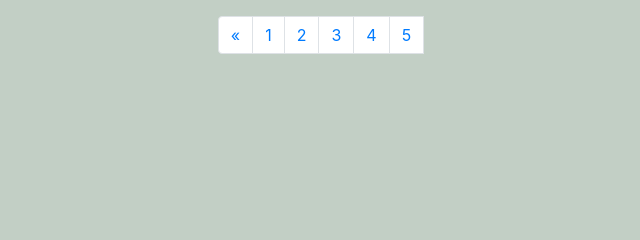
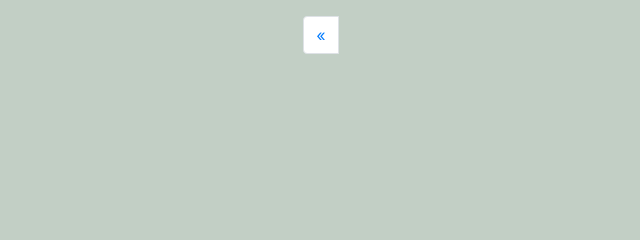
Before and after one commit to Camalo/site_in_symfony, a Symfony app: template templates/manager/index.html.twig in a window 1280 px wide. Shown: the part 490-730 px from the top of the page, without its empty margins (319-959 px from the left). Run offline with Twig, Linux system fonts and the light colour scheme; the template is opened without the code that fills it, so the values that code supplies are empty; form fields are guessed from the names that the template uses; some libraries are stand-ins or nearby versions.

Commit message:
Add files via upload

```diff
--- a/templates/manager/index.html.twig
+++ b/templates/manager/index.html.twig
@@ -66,7 +66,7 @@
                                         <td>{{ book.title }}</td>
                                         <td>{{book.author}}</td>
                                         <td>{{ book.year }}</td>
-                                <td><a class="btn btn-outline-primary" href="{{ path('show_book',{'book': book.id}) }}">Подробно</a></th>
+                                        <td><a class="btn btn-outline-primary" href="{{ path('add_to',{'id': book.id}) }}">Добавить книгу в категорию</a></th>
                                         <td><a class="btn btn-outline-primary" href="{{ path('update_book',{'id': book.id}) }}">Update</a></td>
                                         <td><a class="btn btn-outline-primary" href="{{ path('delete_book',{'id': book.id}) }}">Delete</a></td>
                                     </tr>
@@ -78,38 +78,14 @@
                             <ul class="pagination justify-content-center">
                                 <li class="page-item">
                                     {% if previous >= 0 %}
-                                <a class="page-link" href="{{ path('homepage', { offset: previous , perPage: perpage}) }}">
+                                        <a class="page-link" href="{{ path('manager', { offset: previous , perPage: perpage}) }}">
                                             <span aria-hidden="true">&laquo;</span>
                                         </a>
                                     {% endif %}
                                 </li>
-                            {% if previous > 0 and  next < (books|length - 1)%}
-                                {% for i in 0..(books|length / perpage) %}
-                                    {% if next+1 >= i and previous-1 <= i %}
-                                    <li class="page-item">
-                                        <a class="page-link" href="{{ path('homepage', { offset: i * perpage,  perPage: perpage }) }}">{{ i+1 }}</a>
-                                    </li>
-                                    {% endif %}
-                                {% endfor %}
-                            {% elseif next < (books|length + 1) and previous > 0%}
-                                {% for i in (books|length / perpage - 3)..(books|length / perpage-1) %}
-                                    <li class="page-item">
-                                        <a class="page-link" href="{{ path('homepage', { offset: i * perpage,  perPage: perpage }) }}">{{ i+1 }}</a>
-                                    </li>
-                                {% endfor %}
-                            {% else%}
-                            {% for i in 0..4 %}
-                                    <li class="page-item">
-                                        <a class="page-link" href="{{ path('homepage', { offset: i * perpage,  perPage: perpage }) }}">{{ i+1 }}</a>
-                                    </li>
-                                {% endfor %}
-                            {% endif %}
-
-
-
                                 <li class="page-item">
                                     {% if next < books|length %}
-                                <a class="page-link" href="{{ path('homepage', { offset: next, perPage: perpage }) }}">
+                                        <a class="page-link" href="{{ path('manager', { offset: next, perPage: perpage }) }}">
                                             <span aria-hidden="true">&raquo;</span>
                                         </a>
                                     {% endif %}
@@ -118,6 +94,8 @@
                         </nav>
                     </div>
                 </div>
-
-
+            </div>
+        </div>
+    </div>
+</div>
 {% endblock %}
```
Also changed, not shown: templates/manager/error.html.twig (added, +16 -0 lines), templates/manager/AddTo.html.twig (line endings or trailing spaces). Lines whose indentation alone changed are shown as unchanged.
